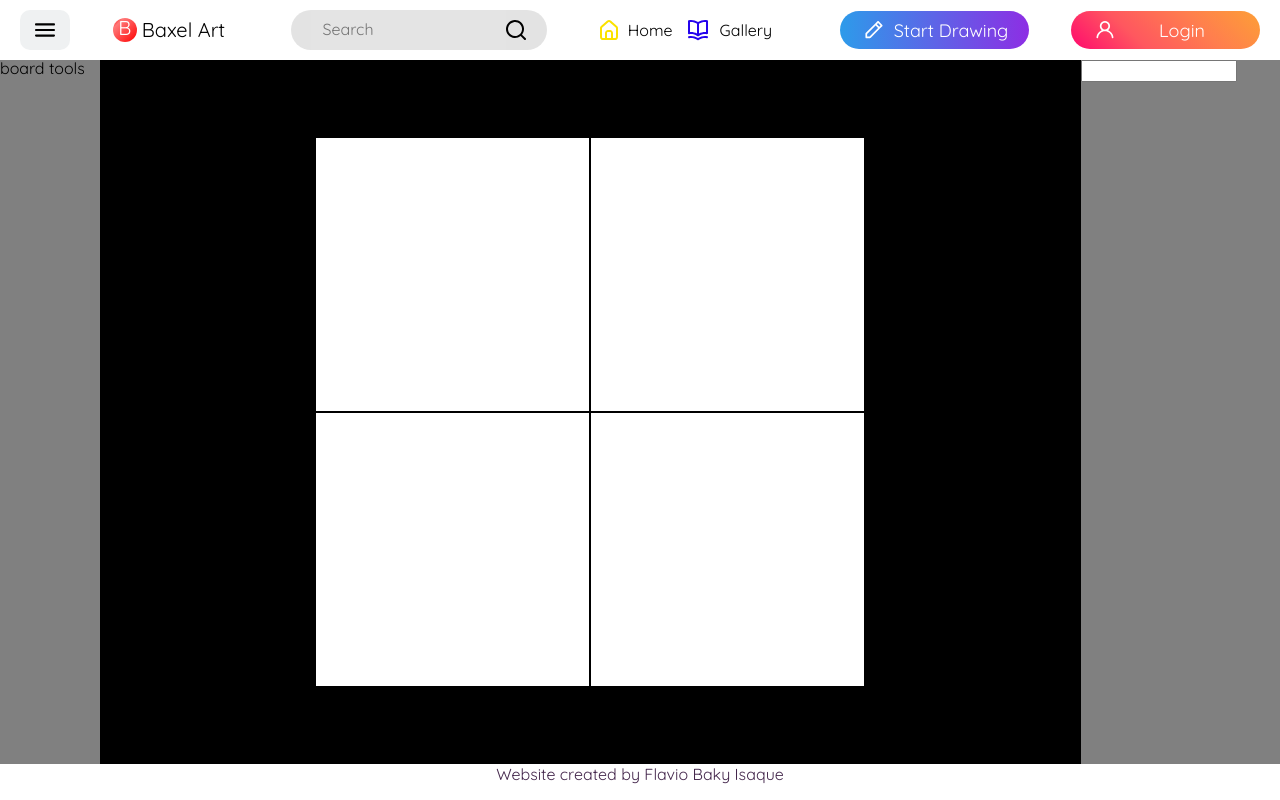
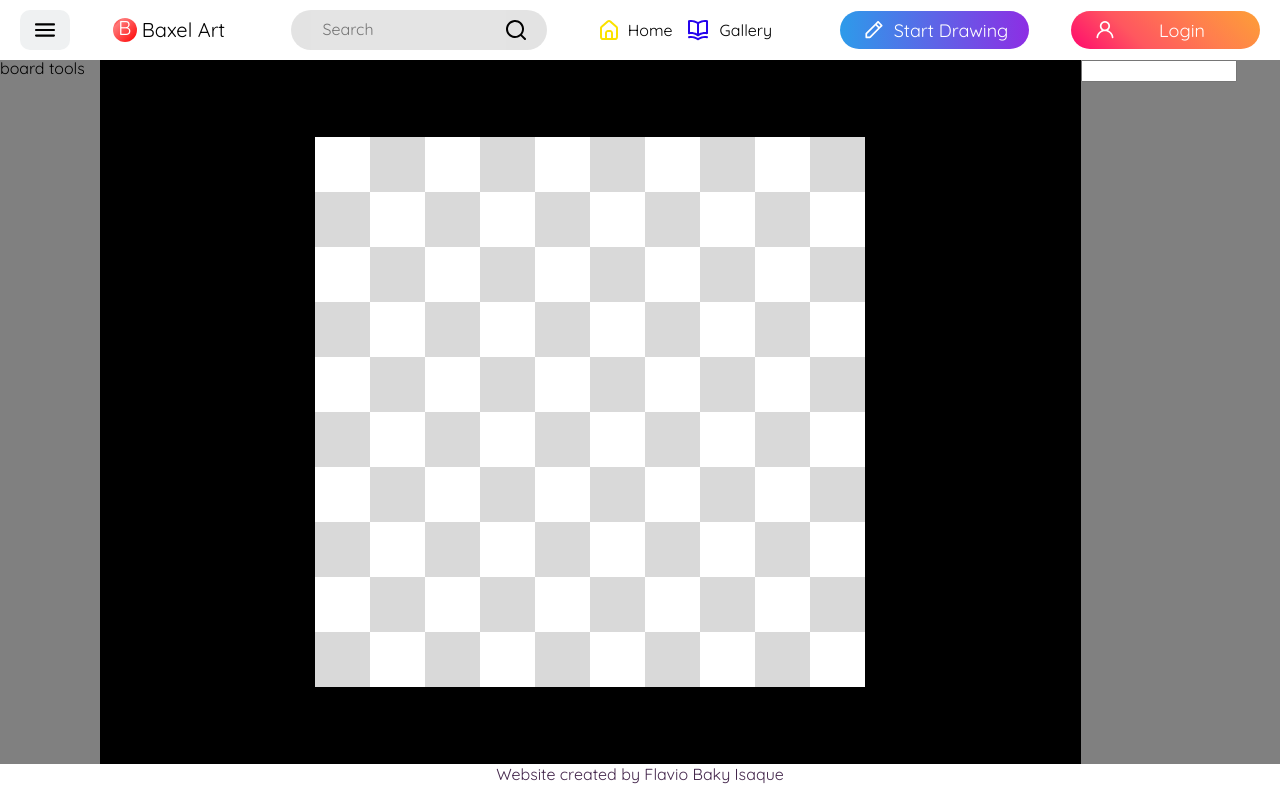
Before and after one commit to baky2708/Baxel-Art, a React (Create React App) app: page /draw in a window 1280 px wide. Built offline with nearby package versions, Linux system fonts and the light colour scheme.

Commit message:
feat: add bg color in board

```diff
--- /dev/null
+++ b/src/pages/Draw/Main/Board/Pixel/index.jsx
@@ -0,0 +1,11 @@
+/* eslint-disable react/prop-types */
+import React from 'react';
+import Container from './style';
+
+function Pixel({ index, id }) {
+  return (
+    <Container key={index} id={id} />
+  );
+}
+
+export default Pixel;
--- /dev/null
+++ b/src/pages/Draw/Main/Board/Pixel/style.js
@@ -0,0 +1,13 @@
+import styled from 'styled-components';
+
+const boardSize = 550;
+
+const Container = styled.div`
+width: ${boardSize / 10}px;
+height: ${boardSize / 10}px;
+opacity: ${({ id }) => (id % 2 === 0 ? 0 : 0.3)};
+background-color: grey;
+/* border: 1px solid black; */
+`;
+
+export default Container;
--- a/src/pages/Draw/Main/Board/index.jsx
+++ b/src/pages/Draw/Main/Board/index.jsx
@@ -1,47 +1,34 @@
-/* eslint-disable max-len */
-import React, { useState } from 'react';
+import React from 'react';
 import {
   Container,
   BoardContainer,
-  Pixel,
 } from './styles';
 
+import Pixel from './Pixel';
+
 function Board() {
-  const [drawOn, setDrawOn] = useState(false);
-  // const MIN_BOARD = 15;
-  const MAX_BOARD = 2;
-  const boardWidth = MAX_BOARD;
-  const boardHeight = MAX_BOARD;
-  const boardArea = boardWidth * boardHeight;
-  const pixels = [];
+  const boardSize = 10;
+  const line = [];
+  const lines = [];
 
-  const drawing = ({ target }) => {
-    if (drawOn) {
-      target.setAttribute('style', 'background-color: black;');
-      target.setAttribute('style', 'opacity: 1;');
+  for (let i = 0; i < boardSize; i += 1) {
+    line.push(
+      <Pixel id={i} key={i} />,
+    );
+  }
+
+  for (let i = 0; i < boardSize; i += 1) {
+    if (i % 2 === 0) {
+      lines.push(line);
+    } else {
+      lines.push(line.slice().reverse());
     }
-  };
-
-  for (let i = 0; i < boardArea; i += 1) {
-    pixels.push(
-      <Pixel
-        onMouseDown={() => setDrawOn(true)}
-        onMouseUp={() => setDrawOn(false)}
-      // onMouseLeave={() => setDrawOn(false)}
-        onMouseMove={drawing}
-        onClick={drawing}
-        id={i}
-        color={i}
-        key={i}
-        size={50}
-      />,
-    );
   }
 
   return (
     <Container>
       <BoardContainer>
-        {pixels.map((e) => e)}
+        {lines.map((e) => e)}
       </BoardContainer>
     </Container>
   );
--- a/src/pages/Draw/Main/Board/styles.js
+++ b/src/pages/Draw/Main/Board/styles.js
@@ -13,14 +13,18 @@ export const Container = styled.div`
 export const BoardContainer = styled.div`
 width: ${boardSize}px;
 height: ${boardSize}px;
-background-color: red;
+background-color: white;
 display:flex;
 flex-wrap: wrap;
+align-content: start;
 `;
 
-export const Pixel = styled.div`
-width: ${boardSize / 2}px;
-height: ${boardSize / 2}px;
-  background-color: white;
-border: 1px solid black;
+export const Pixel = styled.canvas`
+background-color: red;
+width: 10px;
+height: 10px;
+style {
+  width
+}
+
 `;
```
